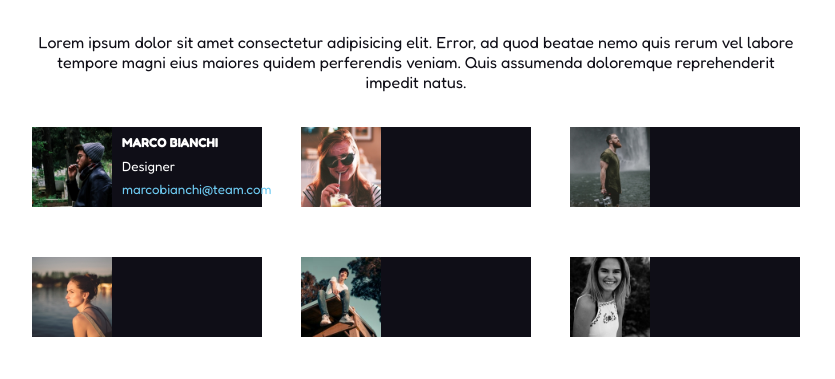
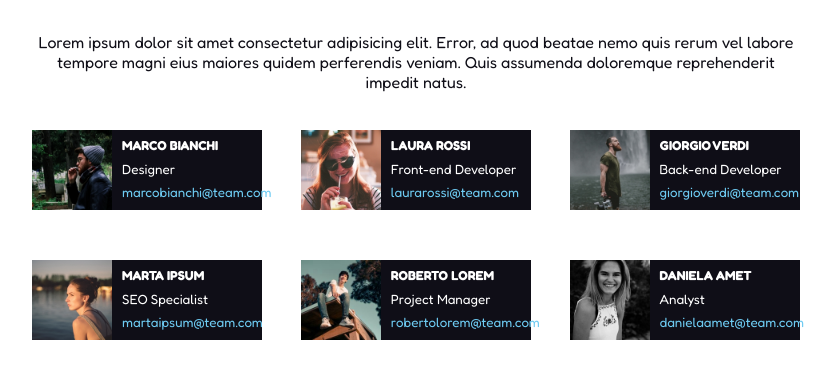
Before and after one commit to Pier95F/html-css-flex-cards, a plain HTML site: page index.html in a window 1280 px wide. Shown: the part 57-436 px from the top of the page, without its empty margins (224-1059 px from the left). Drawn offline with Linux system fonts and the light colour scheme.

Commit message:
Esercizio completato

```diff
--- a/index.html
+++ b/index.html
@@ -31,18 +31,53 @@
             <p class="email">marcobianchi@team.com</p>
         </div>
         </div>
-        <div class="item"><img src="img/female1.png" alt="donna 1"></div>
-        <div class="item"><img src="img/male2.png" alt="uomo 2"></div>
+        <div class="item">
+            <img src="img/female1.png" alt="donna 1">
+        <div class="testo">
+            <h2>LAURA ROSSI</h2>
+            <p>Front-end Developer</p>
+            <p class="email">laurarossi@team.com</p>
+        </div>
+        </div>
+        <div class="item">
+            <img src="img/male2.png" alt="uomo 2">
+        <div class="testo">
+            <h2>GIORGIO VERDI</h2>
+            <p>Back-end Developer</p>
+            <p class="email">giorgioverdi@team.com</p>
+        </div>
+        </div>
     </div>
+    <!-- fine prima griglia -->
     <!-- seconda griglia -->
     <div class="flex-container">
-        <div class="item"><img src="img/female2.png" alt="donna 2"></div>
-        <div class="item"><img src="img/male3.png" alt="uomo 3"></div>
-        <div class="item"><img src="img/female3.png" alt="donna 3"></div>
+        <div class="item">
+            <img src="img/female2.png" alt="donna 2">
+        <div class="testo">
+            <h2>MARTA IPSUM</h2>
+            <p>SEO Specialist</p>
+            <p class="email">martaipsum@team.com</p>
+        </div>
+        </div>
+        <div class="item">
+            <img src="img/male3.png" alt="uomo 3">
+        <div class="testo">
+            <h2>ROBERTO LOREM</h2>
+            <p>Project Manager</p>
+            <p class="email">robertolorem@team.com</p>
+        </div>
+        </div>
+        <div class="item">
+            <img src="img/female3.png" alt="donna 3">
+        <div class="testo">
+            <h2>DANIELA AMET</h2>
+            <p>Analyst</p>
+            <p class="email">danielaamet@team.com</p>
+        </div>
+        </div>
     </div>
+    <!-- fine seconda griglia -->
 </main>
 <!-- fine main -->
-<body>
-
 </body>
 </html>
--- a/style.css
+++ b/style.css
@@ -25,7 +25,7 @@ h2{
 .intro{
     text-align: center;
     color: #0f0e17;
-    margin-bottom: 35px;
+    margin-bottom: 38px;
 }
 
 /* layout */
```
